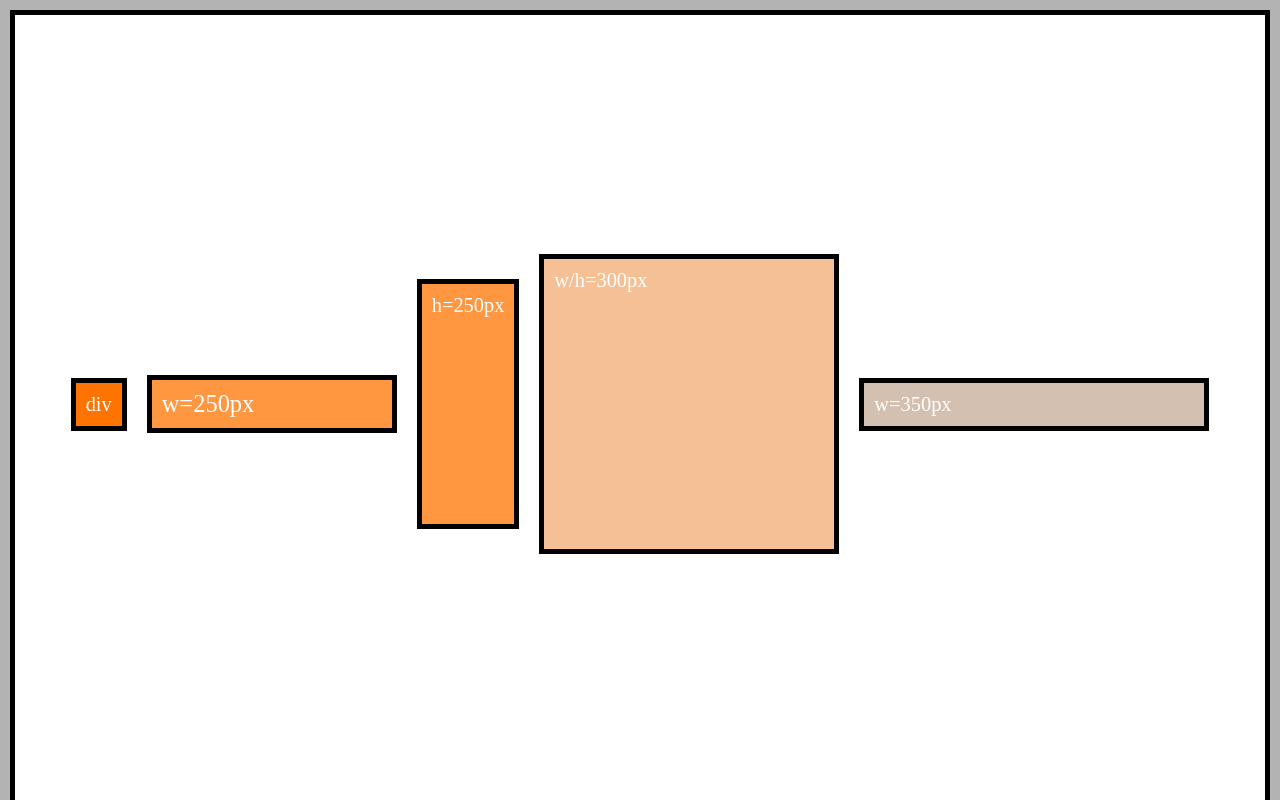
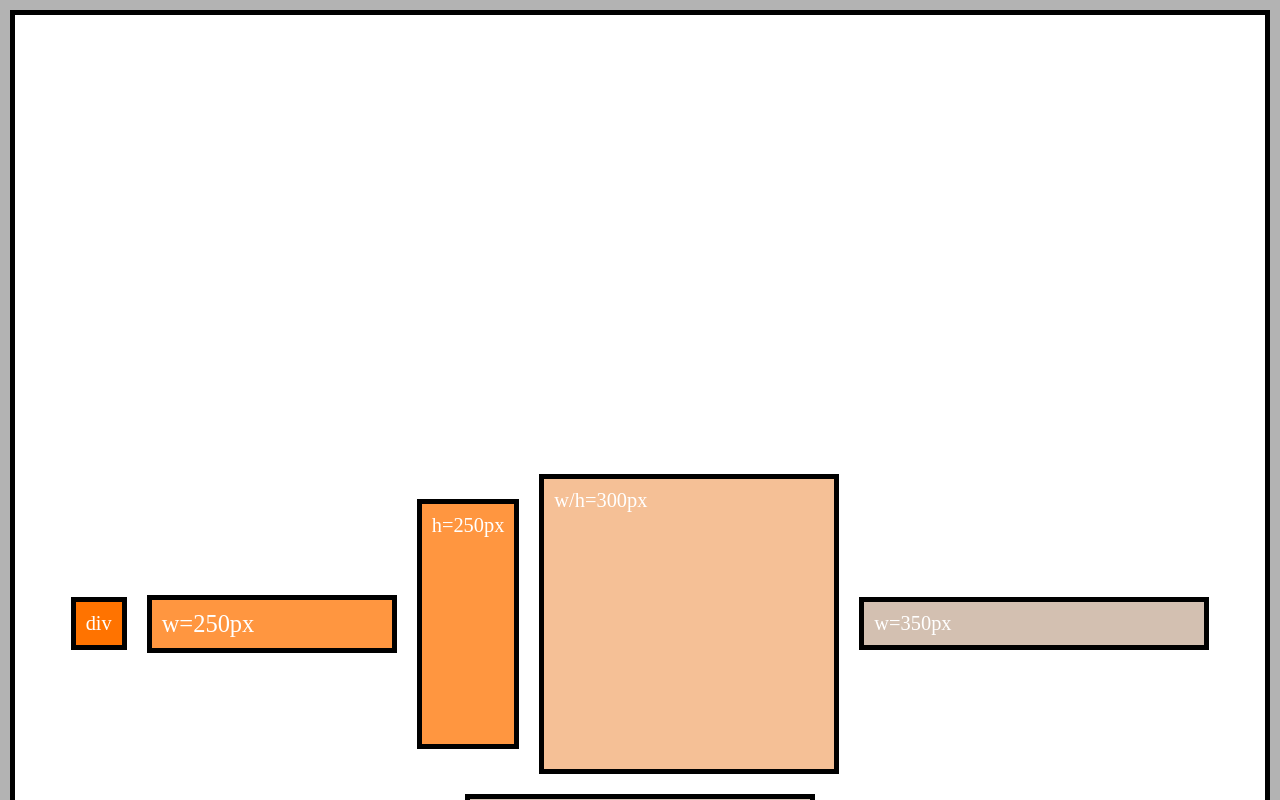
Before and after one commit to butterbeetle/css-practice, a React (Create React App) app: page /examplar in a window 1280 px wide. Shown: the top 800 px of the page. Built offline with nearby package versions, Linux system fonts and the light colour scheme.

Commit message:
[50] align-content

```diff
--- a/src/examplar/examplar.module.css
+++ b/src/examplar/examplar.module.css
@@ -7,10 +7,12 @@
   flex-direction: row;
   flex-wrap: wrap;
   /* flex-flow: row wrap */
-  /* align-items => 교차축을 기준으로 */
-  align-items: center;
+
   /* justify-content => 주축을 기준으로*/
   justify-content: center;
+  /* align => 교차축을 기준으로 */
+  align-items: center;
+  align-content: center;
 }
 
 .item-1 {
```
